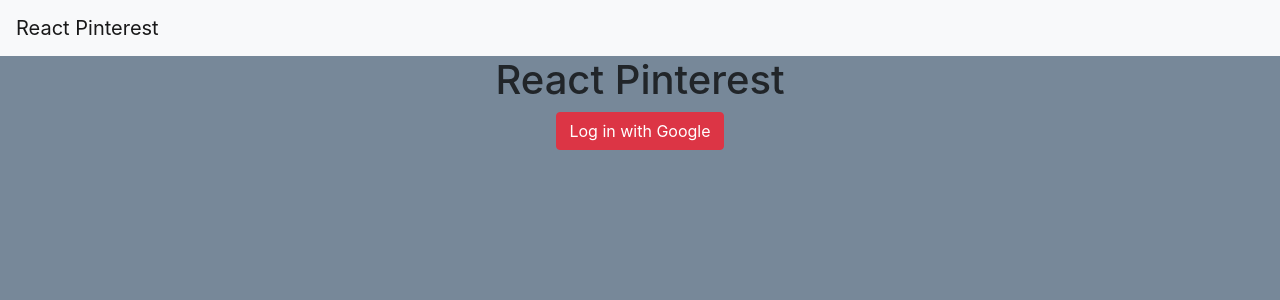
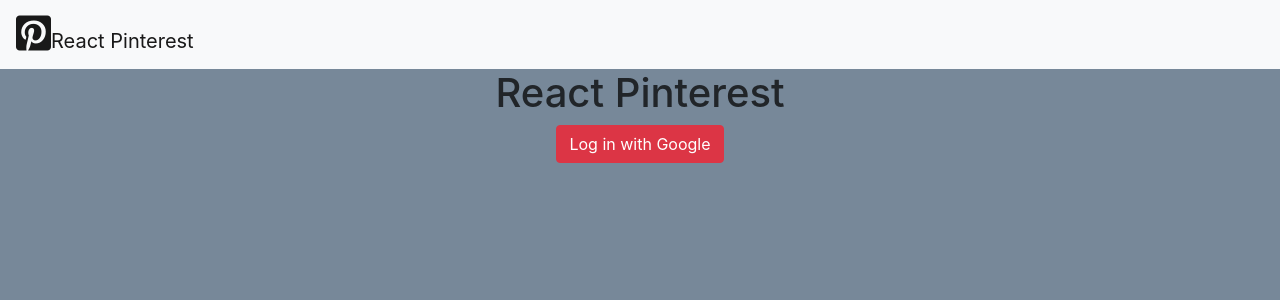
Before and after one commit to ToddSpainhour/react-pinterest, a React (Create React App) app: page / in a window 1280 px wide. Shown: the top 300 px of the page. Built offline with nearby package versions, Linux system fonts and the light colour scheme; no server answers.

Commit message:
added logo icon to navbar

```diff
--- a/src/styles/index.scss
+++ b/src/styles/index.scss
@@ -1,4 +1,5 @@
 @import '~bootstrap/dist/css/bootstrap.min.css';
+@import "~@fortawesome/fontawesome-free/css/all.min.css";
 @import 'variables';
 
 body {
```
